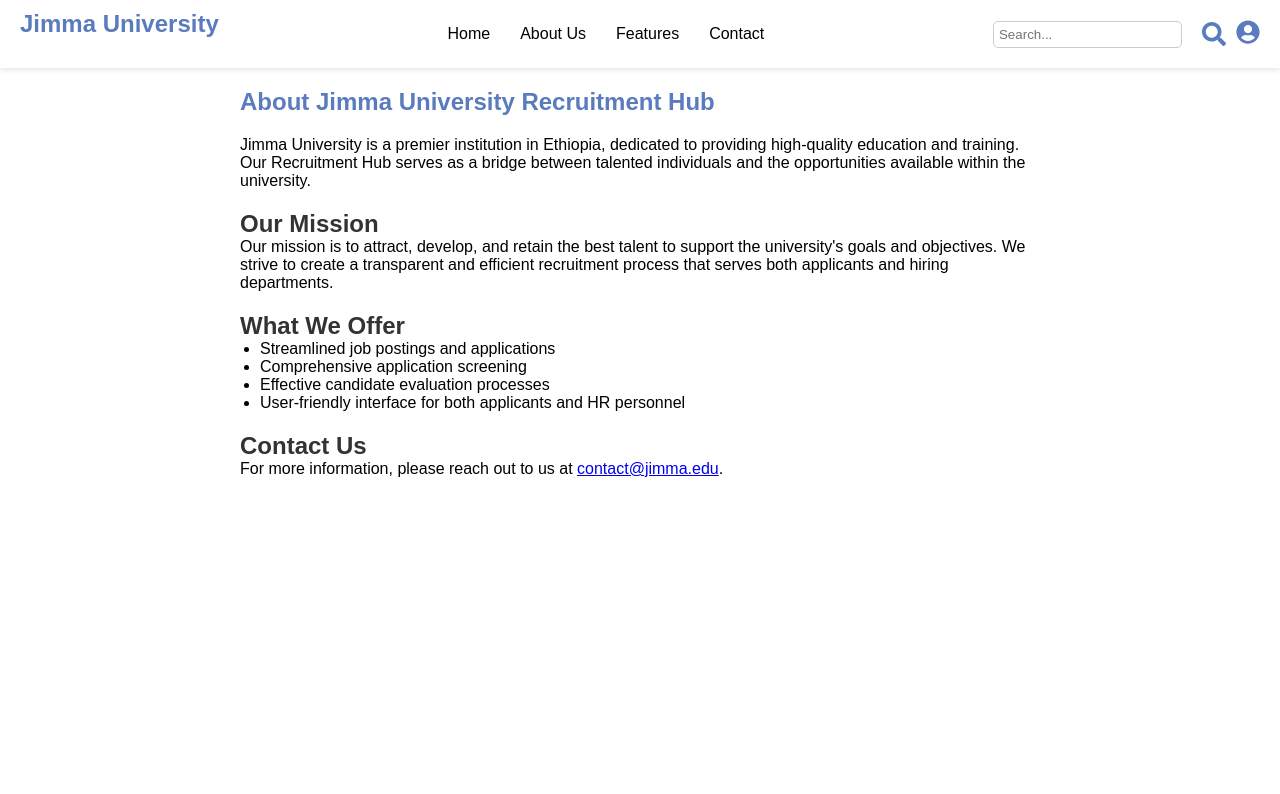
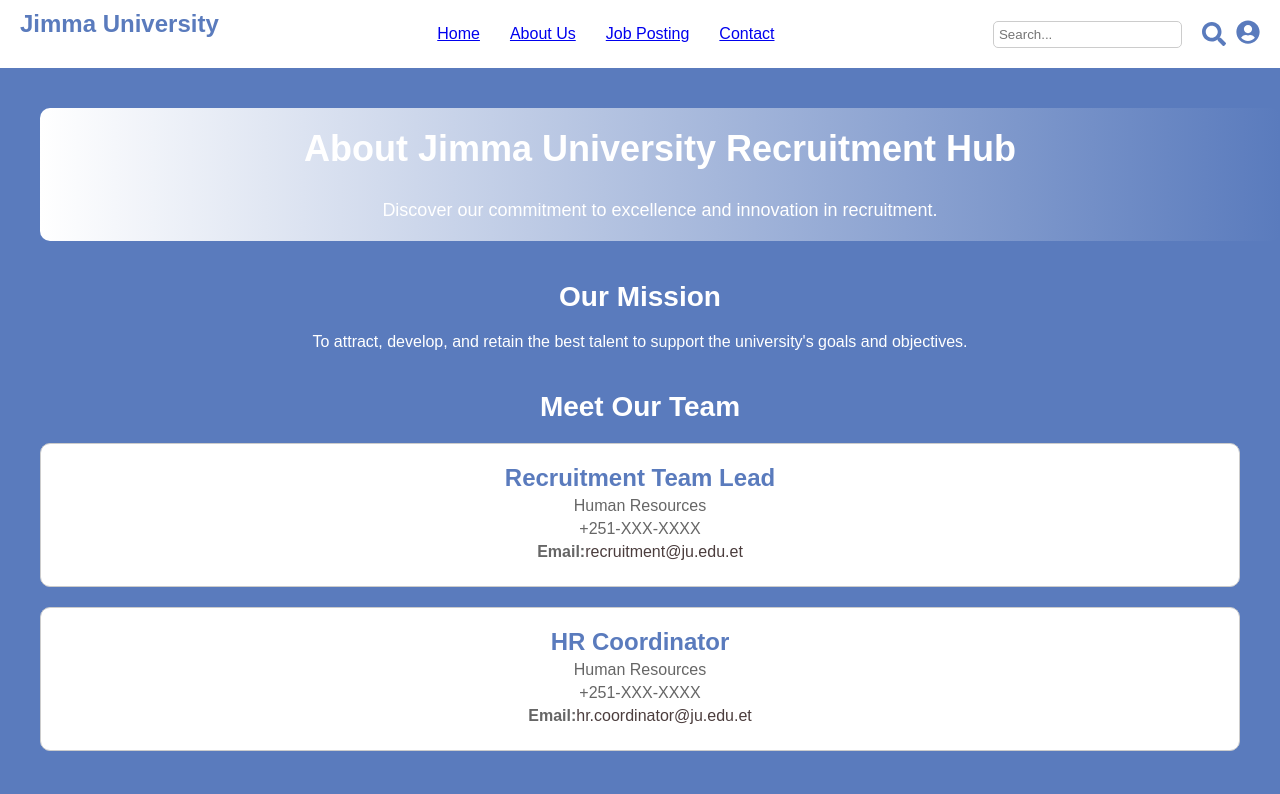
Before and after one commit to eldianak21/Last-Project, a React (Vite) app in the folder Recruitment-System/recruitment-system/: page /about in a window 1280 px wide. Shown: the top 794 px of the page. Built offline with nearby package versions, Linux system fonts and the light colour scheme.

Commit message:
about page and contact page is added

```diff
--- a/Recruitment-System/recruitment-system/src/App.jsx
+++ b/Recruitment-System/recruitment-system/src/App.jsx
@@ -1,7 +1,6 @@
-// App.jsx
 import React from 'react';
-import { BrowserRouter as Router, Route, Routes } from 'react-router-dom'; // Import Routes
-import './App.css'; // Your existing styles
+import { BrowserRouter as Router, Route, Routes } from 'react-router-dom';
+import './App.css';
 import Header from './components/Header/Header';
 import Home from './components/Home/Home';
 import About from './components/About/About';
@@ -9,19 +8,21 @@
 import Login from './Auth/Login';
 import ForgotPassword from './Auth/ForgotPassword';
 import JobPosting from './components/JobPosting/JobPosting';
-
+import Contact from './components/Contact/Contact';
 const App = () => {
     return (
         <Router>
-            <Header /> {/* Header component is constant across all pages */}
+            <Header />
             <Routes>
-                <Route path="/" element={<Home/>} /> {/* Home page */}
-                <Route path="/about" element={<About />} /> {/* About page */}
-                <Route path="/sign-up" element={<SignUp/> } />
-                <Route path="/login" element={<Login/> } />
-                <Route path="/forgot-password" element={<ForgotPassword/> } />
-                <Route path="/job-posting" element={<JobPosting/> } />
-                {/* Add more routes as needed */}
+                <Route path="/" element={<Home />} />
+                <Route path="/about" element={<About />} />
+                <Route path="/sign-up" element={<SignUp />} />
+                <Route path="/login" element={<Login />} />
+                <Route path="/forgot-password" element={<ForgotPassword />} />
+                <Route path="/job-posting" element={<JobPosting />} />
+                <Route path="/contact-us" element={<Contact />} />
+
+
             </Routes>
         </Router>
     );
--- a/Recruitment-System/recruitment-system/src/Auth/ForgotPassword.css
+++ b/Recruitment-System/recruitment-system/src/Auth/ForgotPassword.css
@@ -47,7 +47,7 @@
     display: flex;
     flex-direction: column;
     width: 100%;
-    max-width: 400px; /* Set a max width */
+    max-width: 700px; /* Set a max width */
 }
 
 .login-form label {
--- a/Recruitment-System/recruitment-system/src/components/About/About.css
+++ b/Recruitment-System/recruitment-system/src/components/About/About.css
@@ -1,27 +1,102 @@
-/* About.css */
-.about-container {
-    padding: 20px;
-    max-width: 800px;
-    margin: 0 auto; /* Center the content */
-    text-align: left; /* Align text to the left */
+.about-page {
+    background-color: #5a7bbd;
+    padding: 40px;
+    font-family: 'Arial', sans-serif;
 }
 
-.about-container h1 {
-    color: #5a7bbd; /* Heading color */
+.hero-section {
+    text-align: center;
+    margin-bottom: 50px;
+    padding: 20px;
+    background: linear-gradient(to right, white, #5a7bbd );
+    border-radius: 10px;
+}
+
+.hero-section h1 {
+    font-size: 36px;
+    color: white;
+}
+
+.hero-section p {
+    font-size: 18px;
+    color: white;
+    margin-top: 10px;
+}
+
+.mission, .team, .values, .cta {
+    text-align: center;
+    margin: 40px 0;
+}
+
+.mission h2, .team h2, .values h2, .cta h2 {
+    font-size: 28px;
+    color: white;
     margin-bottom: 20px;
 }
-
-.about-container h2 {
-    color: #333; /* Subheading color */
-    margin-top: 20px;
+.mission p {
+    color: white;
 }
 
-.about-container p,
-.about-container ul {
-    margin-bottom: 15px; /* Space between paragraphs and lists */
+.team-member {
+    margin: 20px 0;
+    padding: 20px;
+    border: 1px solid #ccc;
+    border-radius: 10px;
+    background-color: white;
+    transition: transform 0.3s, box-shadow 0.3s;
 }
 
-.about-container ul {
-    list-style-type: disc; /* Bullet points for list */
-    padding-left: 20px; /* Indent list */
+.team-member:hover {
+    transform: translateY(-5px);
+    box-shadow: 0 4px 20px rgba(0, 0, 0, 0.2);
 }
+
+.team-member h3 {
+    font-size: 24px;
+    color: #5a7bbd;
+}
+
+.team-member p {
+    margin: 5px 0;
+    color: #666;
+}
+
+.values ul {
+    list-style-type: none;
+    padding: 0;
+}
+
+.values li {
+    margin: 10px 0;
+    font-size: 18px;
+    color: black;
+    padding: 10px;
+    background-color: white;
+    border-radius: 5px;
+    transition: background 0.3s;
+}
+
+.values li:hover {
+    background-color: #aed6f1   ;
+    color: white;
+}
+
+.cta {
+    margin: 40px 0;
+}
+
+.cta-button {
+    background-color: white  ;
+    color: #5a7bbd;
+    border: none;
+    padding: 15px 30px;
+    border-radius: 5px;
+    cursor: pointer;
+    font-size: 18px;
+    transition: background 0.3s, transform 0.3s;
+}
+
+.cta-button:hover {
+    background-color: #aed6f1;
+    transform: scale(1.05);
+}
--- a/Recruitment-System/recruitment-system/src/components/About/About.jsx
+++ b/Recruitment-System/recruitment-system/src/components/About/About.jsx
@@ -1,31 +1,57 @@
-// About.jsx
 import React from 'react';
-import './About.css'; // Create an About.css file for styles
+import './About.css';
+import { Link } from 'react-router-dom';
 
 const About = () => {
     return (
-        <div className="about-container">
+        <div className="about-page">
+            <section className="hero-section">
                 <h1>About Jimma University Recruitment Hub</h1>
+                <p>Discover our commitment to excellence and innovation in recruitment.</p>
+            </section>
+            <section className="mission">
+                <h2>Our Mission</h2>
+                <p>To attract, develop, and retain the best talent to support the university's goals and objectives.</p>
+            </section>
+            <section className="team">
+                <h2>Meet Our Team</h2>
+                <div className="team-member">
+                    <h3>Recruitment Team Lead</h3>
+                    <p>Human Resources</p>
+                    <p>+251-XXX-XXXX</p>
                     <p>
-                Jimma University is a premier institution in Ethiopia, dedicated to providing high-quality education and training.
-                Our Recruitment Hub serves as a bridge between talented individuals and the opportunities available within the university.
+                        <strong>Email:</strong>
+                        <a href="mailto:recruitment@ju.edu.et" style={{ color: '#4b3d3d', textDecoration: 'none' }}>
+                            recruitment@ju.edu.et
+                        </a>
                     </p>
-            <h2>Our Mission</h2>
+                </div>
+                <div className="team-member">
+                    <h3>HR Coordinator</h3>
+                    <p>Human Resources</p>
+                    <p>+251-XXX-XXXX</p>
                     <p>
-                Our mission is to attract, develop, and retain the best talent to support the university's goals and objectives.
-                We strive to create a transparent and efficient recruitment process that serves both applicants and hiring departments.
+                        <strong>Email:</strong>
+                        <a href="mailto:hr.coordinator@ju.edu.et" style={{ color: '#4b3d3d', textDecoration: 'none' }}>
+                            hr.coordinator@ju.edu.et
+                        </a>
                     </p>
-            <h2>What We Offer</h2>
+                </div>
+            </section>
+            <section className="values">
+                <h2>Our Values</h2>
                 <ul>
-                <li>Streamlined job postings and applications</li>
-                <li>Comprehensive application screening</li>
-                <li>Effective candidate evaluation processes</li>
-                <li>User-friendly interface for both applicants and HR personnel</li>
+                    <li>Integrity: We uphold the highest ethical standards.</li>
+                    <li>Excellence: We strive for continuous improvement and innovation.</li>
+                    <li>Transparency: We ensure open and clear communication.</li>
                 </ul>
-            <h2>Contact Us</h2>
-            <p>
-                For more information, please reach out to us at <a href="mailto:contact@jimma.edu">contact@jimma.edu</a>.
-            </p>
+            </section>
+            <section className="cta">
+                <h2>Ready to Join Our Team?</h2>
+                <Link to="/contact">
+                    <button className="cta-button">Contact Us</button>
+                </Link>
+            </section>
         </div>
     );
 };
--- /dev/null
+++ b/Recruitment-System/recruitment-system/src/components/Contact/Contact.css
@@ -0,0 +1,73 @@
+.contact-page {
+    background-color: #5a7bbd; /* Changed background color */
+    padding: 50px;
+    display: flex; /* Added for centering */
+    flex-direction: column; /* Added for centering */
+    align-items: center; /* Added for centering */
+}
+
+.hero-section {
+    text-align: center;
+    margin-bottom: 40px;
+    width: 100%; /* Added to take full width */
+    display: flex; /*Added to center items within hero section*/
+    flex-direction: column; /*Added to center items within hero section*/
+    align-items: center; /*Added to center items within hero section*/
+}
+
+.hero-section h1 {
+    font-size: 36px;
+    color: #fff;
+    align-items: center !important;
+}
+.hero-section p {
+    color: #fff;
+}
+
+.contact-form {
+    text-align: center;
+    margin: 40px 0;
+}
+
+.contact-form h2 {
+    color: white;
+    margin-bottom: 20px;
+}
+
+.contact-form form {
+    display: flex;
+    flex-direction: column;
+    align-items: center;
+}
+
+.contact-form input,
+.contact-form textarea {
+    width: 300px;
+    padding: 10px;
+    margin: 10px 0;
+    border: 1px solid #ccc;
+    border-radius: 5px;
+}
+
+.contact-form button {
+    background-color: white;
+    color: #5a7bbd;
+    border: none;
+    padding: 10px 20px;
+    border-radius: 5px;
+    cursor: pointer;
+    transition: background 0.3s;
+}
+
+.contact-form button:hover {
+    background-color: #C0C0C0;
+}
+
+.contact-info {
+    text-align: center;
+    margin: 40px 0;
+}
+
+.contact-info h2 {
+    margin-bottom: 20px;
+}
--- /dev/null
+++ b/Recruitment-System/recruitment-system/src/components/Contact/Contact.jsx
@@ -0,0 +1,82 @@
+import React, { useState } from 'react';
+import './Contact.css';
+
+const Contact = () => {
+    const [formData, setFormData] = useState({
+        name: '',
+        email: '',
+        message: ''
+    });
+
+    const handleChange = (e) => {
+        const { name, value } = e.target;
+        setFormData({
+            ...formData,
+            [name]: value
+        });
+    };
+
+    const handleSubmit = (e) => {
+        e.preventDefault();
+
+        // Handle form submission logic here
+        console.log('Form submitted:', formData);
+
+        // Clear the form after submission
+        setFormData({ name: '', email: '', message: '' });
+        alert('Message Sent Successfully!'); // Inform the user
+    };
+
+    return (
+        <div className="contact-page">
+            <section className="hero-section">
+                <h1>Contact Jimma University Recruitment Hub</h1>
+                <p>We'd love to hear from you! Fill out the form below to reach us.</p>
+            </section>
+            <section className="contact-form">
+                <h2>Contact Us</h2>
+                <form onSubmit={handleSubmit}>
+                    <input
+                        type="text"
+                        name="name"
+                        placeholder="Your Name"
+                        value={formData.name}
+                        onChange={handleChange}
+                        required
+                    />
+                    <input
+                        type="email"
+                        name="email"
+                        placeholder="Your Email"
+                        value={formData.email}
+                        onChange={handleChange}
+                        required
+                    />
+                    <textarea
+                        name="message"
+                        placeholder="Your Message"
+                        value={formData.message}
+                        onChange={handleChange}
+                        required
+                    />
+                    <button type="submit">Send Message</button>
+                </form>
+            </section>
+            <section className="contact-info">
+                <h2>Our Contact Information</h2>
+                <p>
+                    <strong>Address:</strong> Jimma University, Jimma, Ethiopia
+                </p>
+                <p>
+                    <strong>Phone:</strong> +251-(0)47-111-2202
+                </p>
+                <p>
+                    <strong>Email:</strong>{' '}
+                    <a href="mailto:ero@ju.edu.et">ero@ju.edu.et</a>
+                </p>
+            </section>
+        </div>
+    );
+};
+
+export default Contact;
--- a/Recruitment-System/recruitment-system/src/components/Header/Header.jsx
+++ b/Recruitment-System/recruitment-system/src/components/Header/Header.jsx
@@ -1,8 +1,7 @@
-// Header.jsx
 import React from 'react';
-import './Header.css'; // Create a Header.css file for styles
-import { FaSearch, FaUserCircle } from 'react-icons/fa'; // Import icons
-import { Link } from 'react-router-dom'; // Import Link from react-router-dom
+import './Header.css';
+import { FaSearch, FaUserCircle } from 'react-icons/fa';
+import { Link } from 'react-router-dom';
 
 const Header = () => {
     return (
@@ -11,16 +10,15 @@
                 <h1 className="logo">Jimma University</h1>
                 <nav className="nav-links">
                     <ul>
-                        <li>Home</li>
-                        <li>About Us</li>
-                        <li>Features</li>
-                        <li>Contact</li>
+                        <li><Link to="/">Home</Link></li>
+                        <li><Link to="/about">About Us</Link></li>
+                        <li><Link to="/job-posting">Job Posting</Link></li>
+                        <li><Link to="/contact-us">Contact</Link></li> {/* Link to the Contact page */}
                     </ul>
                 </nav>
                 <div className="search-account">
                     <input type="text" placeholder="Search..." className="search-bar" />
                     <FaSearch className="search-icon" />
-                    {/* Link to the SignUp page */}
                     <Link to="/sign-up">
                         <FaUserCircle className="account-icon" />
                     </Link>
--- a/Recruitment-System/recruitment-system/src/components/Home/Home.css
+++ b/Recruitment-System/recruitment-system/src/components/Home/Home.css
@@ -71,9 +71,15 @@
     text-align: left; /* Align text to the left */
     padding: 20px; /* Add padding for better spacing */
 }
+.features-left h2 {
+    color: #5a7bbd;
+}
 
 .features-right {
     width: 50%; /* Adjust width for right side */
+}
+.features-right h2 {
+    color: #5a7bbd;
 }
 
 .feature-item {
```
Lines whose indentation alone changed are shown as unchanged.
